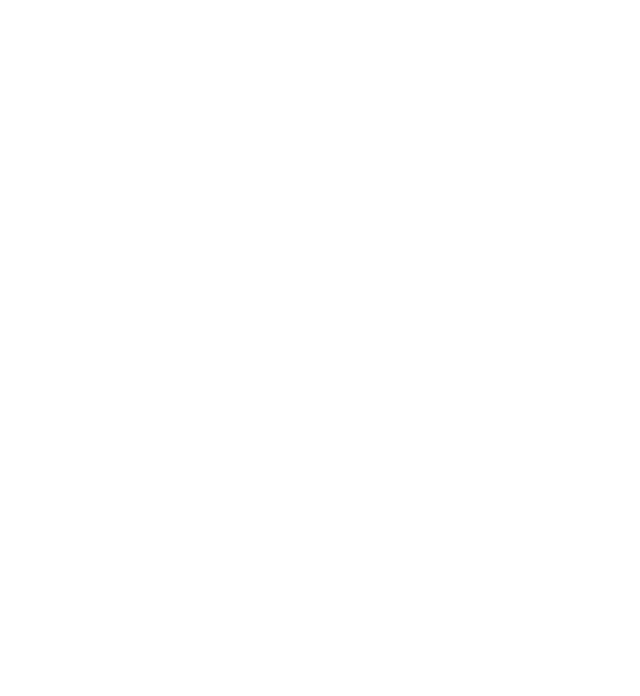
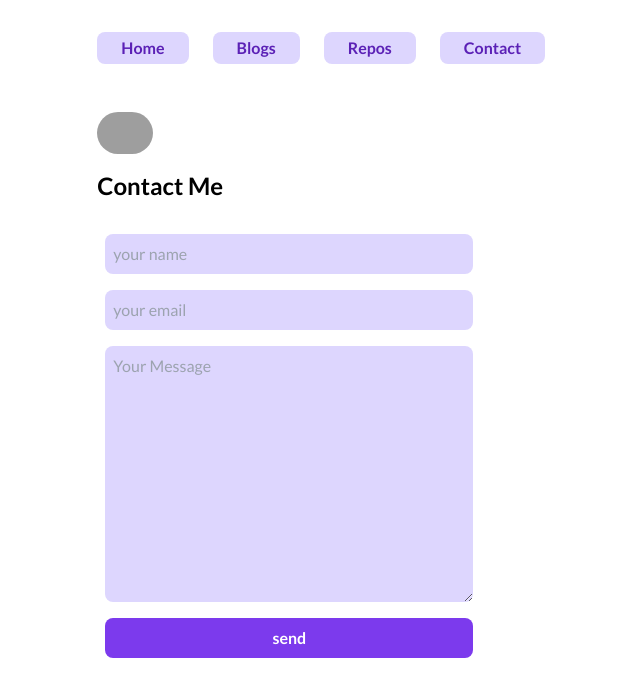
Before and after one commit to devpenzil/devpenzil-website, a React (Create React App) app: page /contact in a window 1280 px wide. Shown: the top 696 px of the page, without its empty margins (132-772 px from the left). Built offline with nearby package versions, Linux system fonts and the light colour scheme; grey boxes are pictures that could not be loaded.

Commit message:
Create : navbar

```diff
--- a/package.json
+++ b/package.json
@@ -8,6 +8,7 @@
     "@testing-library/react": "^11.2.7",
     "@testing-library/user-event": "^12.8.3",
     "axios": "^0.21.4",
+    "kbar": "^0.1.0-beta.5",
     "react": "^17.0.2",
     "react-dom": "^17.0.2",
     "react-router-dom": "^5.3.0",
--- a/src/App.js
+++ b/src/App.js
@@ -1,6 +1,7 @@
 import Homepage from "./pages/HomePage/Homepage";
 import BlogPage from "./pages/BlogPage/BlogPage";
 import RepoPage from "./pages/ReposPage/RepoPage";
+import Contactpage from "./pages/ContactPage/Contactpage";
 import {BrowserRouter as Router, Route} from 'react-router-dom'
 import './App.css'
 function App() {
@@ -16,6 +17,9 @@
         <Route path="/repos">
           <RepoPage />
         </Route>
+        <Route path="/contact">
+          <Contactpage />
+        </Route>
       </Router>
 
     </div>
--- /dev/null
+++ b/src/components/Loader.jsx
@@ -0,0 +1,15 @@
+import React from 'react'
+
+function Loader() {
+    return (
+        <>
+            <div className="container w-full">
+                <div className="my-8 bg-purple-300 text-4xl p-8 font-semibold rounded-md shadow-xl">
+                    Good thinks takes time...
+                </div>
+            </div>
+        </>
+    )
+}
+
+export default Loader
--- /dev/null
+++ b/src/components/NavButtons.jsx
@@ -0,0 +1,8 @@
+import React from 'react'
+
+function NavButtons(props) {
+    return (
+       <button className="bg-purple-200 px-6 py-1 rounded-lg text-purple-800 font-bold hover:shadow-lg hover:bg-purple-400" onClick={props.triggerclick}>{props.label}</button>
+    )
+}
+export default NavButtons
--- /dev/null
+++ b/src/components/Navbar.jsx
@@ -0,0 +1,21 @@
+import React from 'react'
+import {useHistory} from 'react-router-dom'
+import NavButtons from './NavButtons'
+function Navbar() {
+    const history = useHistory()
+    const goto = (path) => {
+        history.push(`${path}`)
+    }
+    return (
+        <>
+            <div className="container md:w-2/3 mx-auto py-8 px-4  flex space-x-6 overflow-x-auto ">
+            <NavButtons label={"Home"} triggerclick={()=> goto("/")}/>
+            <NavButtons label={"Blogs"} triggerclick={()=> goto("/blogs")}/>
+            <NavButtons label={"Repos"} triggerclick={()=> goto("/repos")}/>
+            <NavButtons label={"Contact"} triggerclick={()=> goto("/contact")}/>
+            </div>
+        </>
+    )
+}
+
+export default Navbar
--- a/src/pages/BlogPage/BlogPage.jsx
+++ b/src/pages/BlogPage/BlogPage.jsx
@@ -1,11 +1,12 @@
 import axios from 'axios'
 import React from 'react'
-import {useHistory} from 'react-router-dom'
+import Loader from '../../components/Loader'
 import { useEffect } from 'react'
 import { useState } from 'react'
 import {devapi, hero} from '../../components/Assets'
+import Navbar from '../../components/Navbar'
 function BlogPage() {
-    const [blogs, setBlogs] = useState([])
+    const [blogs, setBlogs] = useState()
     const fetchingblgs = () => {
         axios.get(devapi).then((Response)=>{
             setBlogs(Response.data)
@@ -16,14 +17,11 @@
     useEffect(() => {
         fetchingblgs()
     }, [])
-    const history = useHistory()
-    const jumbtopage = (path) => {
-        history.push(`/${path}`)
-    }
     return (
         <div className="w-full min-h-screen bg-white">
-            <div className="container md:w-2/3 mx-auto py-10 px-4">
-                <img onClick={()=>jumbtopage("")} src={hero} className="w-14 rounded-full mb-4 cursor-pointer" alt="" />
+            <Navbar />
+            <div className="container md:w-2/3 mx-auto py-4 px-4">
+                <img src={hero} className="w-14 rounded-full mb-4 cursor-pointer" alt="" />
 
                 <div>
                     <div className="text-2xl font-semibold">Blogs</div>
@@ -41,7 +39,9 @@
                         )
                     })
 
-                    : "Loading.."}
+                    : <Loader />}
+
+
                 </div>
             </div>
         </div>
--- /dev/null
+++ b/src/pages/ContactPage/Contactpage.jsx
@@ -0,0 +1,24 @@
+import React from "react";
+import { hero } from "../../components/Assets";
+import Navbar from "../../components/Navbar";
+import Form from "./components/Form";
+function Contactpage() {
+  return (
+    <div className="w-full min-h-screen bg-white">
+      <Navbar />
+      <div className="container md:w-2/3 mx-auto py-4 px-4 ">
+        <div>
+          <img
+            src={hero}
+            className="w-14 rounded-full mb-4 cursor-pointer"
+            alt=""
+          />
+          <div className="text-2xl font-semibold">Contact Me</div>
+          <Form />
+        </div>
+      </div>
+    </div>
+  );
+}
+
+export default Contactpage;
--- /dev/null
+++ b/src/pages/ContactPage/components/Form.jsx
@@ -0,0 +1,20 @@
+import React from 'react'
+
+function Form() {
+    return (
+        <div>
+            <div className="mt-6  w-full md:w-96 flex flex-col">
+                <form name="contact-form" action="post" netlify className="flex flex-col  px-2">
+                    <input className="p-2 bg-purple-200 border-0 outline-none my-2 rounded-lg" type="text" name="name" id="name" placeholder="your name" required/>
+                    <input className="p-2 bg-purple-200 border-0 outline-none my-2 rounded-lg" type="email" name="mail" id="mail" placeholder="your email" required />
+                    <textarea className="p-2 bg-purple-200 border-0 outline-none my-2 rounded-lg" name="message" id="message" cols="30" rows="10" placeholder="Your Message" required>
+
+                    </textarea>
+                    <button className="p-2 my-2 bg-purple-600 text-white font-semibold rounded-lg hover:bg-purple-400">send</button>
+                </form>
+            </div>
+        </div>
+    )
+}
+
+export default Form
--- a/src/pages/HomePage/Homepage.jsx
+++ b/src/pages/HomePage/Homepage.jsx
@@ -1,26 +1,21 @@
 import React from 'react'
-import {useHistory} from 'react-router-dom'
 import { hero,instagram,linkedin,dev,reactjs,netlify, github } from '../../components/Assets'
 import Links from '../../components/Links'
+import Navbar from '../../components/Navbar'
 function Homepage() {
-    const history = useHistory()
-    const jumbtopage = (path) => {
-        history.push(`/${path}`)
-    }
     return (
         <>
            <div className="w-full min-h-screen bg-white">
-                <div className="container md:w-2/3 mx-auto py-10 px-4">
+               <Navbar />
+                <div className="container md:w-2/3 mx-auto py-4 px-4">
                     <img src={hero} className="w-48 rounded-full" alt="hero" />
                     <div className='mt-4'>
                         <div className="text-4xl font-semibold"> Ajo Alex</div>
                         <div className="font-bold text-xl">Front end <span className="text-red-400">Developer</span></div>
 
                     </div>
-                    <div className="flex space-x-4 mt-4">
-                        <div className="cursor-pointer underline hover:no-underline hover:text-gray-400" onClick={()=>jumbtopage("blogs")}> My Blogs</div>
-                        <div className="cursor-pointer underline hover:no-underline hover:text-gray-400" onClick={()=>jumbtopage("repos")}> My Repos</div>
-                    </div>
+
+
                     <div className="mt-4 font-medium text-lg text-justify  md:leading-loose">
                         I am a front end developer based in kerala with an aim of make something bigger. so i wright blogs for others. I have build some small projects for my timepass and some projects for others. and i love open source contribution and my repos are always public.
                         <br /><br />
--- a/src/pages/ReposPage/RepoPage.jsx
+++ b/src/pages/ReposPage/RepoPage.jsx
@@ -1,11 +1,10 @@
 import axios from 'axios'
-import React from 'react'
-import {useHistory} from 'react-router-dom'
-import { useEffect } from 'react'
-import { useState } from 'react'
+import React ,{ useEffect, useState } from 'react'
 import {hero, githubapi} from '../../components/Assets'
+import Navbar from '../../components/Navbar'
+import Loader from '../../components/Loader'
 function RepoPage() {
-    const [blogs, setBlogs] = useState([])
+    const [blogs, setBlogs] = useState()
     const fetchingblgs = () => {
         axios.get(githubapi).then((Response)=>{
             setBlogs(Response.data)
@@ -16,14 +15,11 @@
     useEffect(() => {
         fetchingblgs()
     }, [])
-    const history = useHistory()
-    const jumbtopage = (path) => {
-        history.push(`/${path}`)
-    }
     return (
         <div className="w-full min-h-screen bg-white">
-            <div className="container md:w-2/3 mx-auto py-10 px-4">
-                <img onClick={()=>jumbtopage("")} src={hero} className="w-14 rounded-full mb-4 cursor-pointer" alt="" />
+            <Navbar />
+            <div className="container md:w-2/3 mx-auto py-4 px-4">
+                <img src={hero} className="w-14 rounded-full mb-4 cursor-pointer" alt="" />
 
                 <div>
                     <div className="text-2xl font-semibold">Repos</div>
@@ -39,7 +35,7 @@
                         )
                     })
 
-                    : "Loading.."}
+                    : <Loader />}
                 </div>
             </div>
         </div>
```
Also changed, not shown: src/index.js (+7 -7 lines), 1 other file (tests, documents, lock files or other folders).
